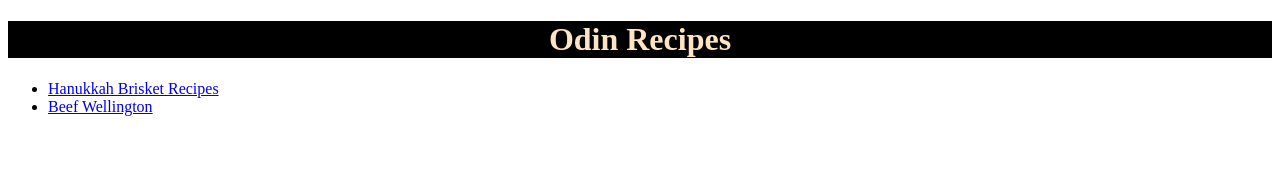
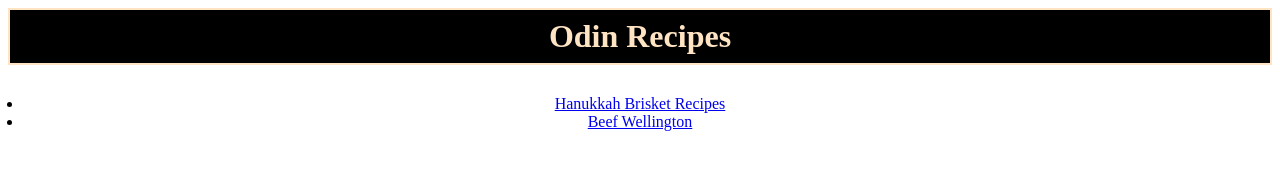
Before and after one commit to itsadriannieva/odin-recipes, a plain HTML site: page index.html in a window 1280 px wide. Drawn offline with Linux system fonts and the light colour scheme.

Commit message:
changes in settings

```diff
--- a/style.css
+++ b/style.css
@@ -1,11 +1,20 @@
 h1 {
   text-align: center;
+  margin: 0 auto;
+  height: auto;
+  width: auto;
+  padding: 8px;
+  border-color: rgb(196, 255, 222);
+  border: 2px solid bisque;
   color: bisque;
   background-color: black;
+  margin-bottom: 20px;
 }
-
-ul li {
-    color: firebrick;
+ul {
+  text-align: center;
+  color: black;
+  padding: 10px;
+  margin: 5px;
 }
 
 img {
@@ -14,6 +23,7 @@ img {
   margin-right: auto;
   width: 50%;
 }
+
 h3,
 h4 {
   text-align: center;
@@ -23,7 +33,3 @@ h4 {
 p {
   text-align: center;
 }
-ul li{
-    text-align: justify;
-    color: black;
-}
```
Lines whose indentation alone changed are shown as unchanged.
